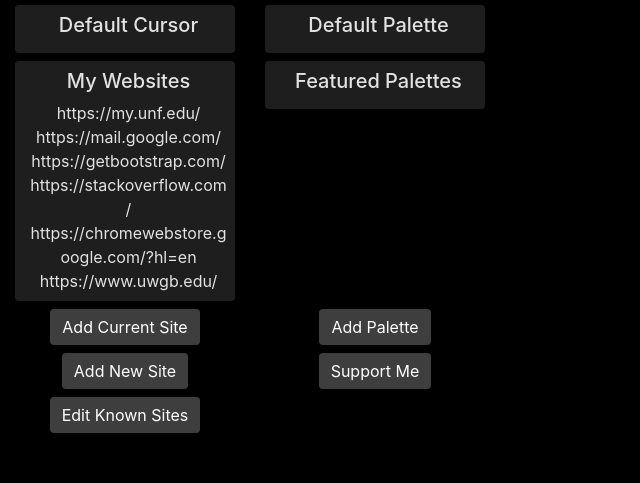
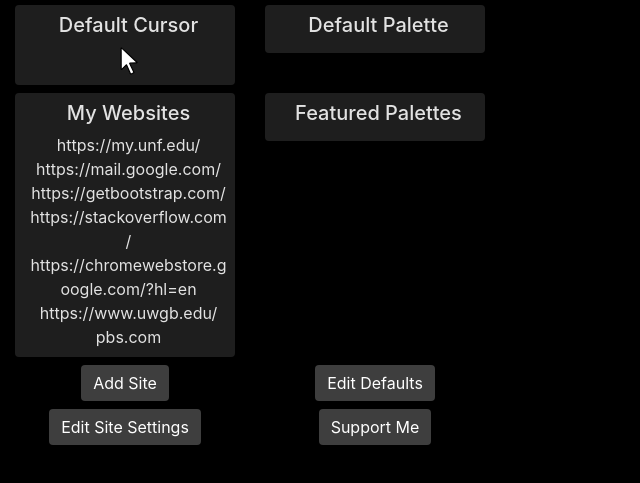
Before and after one commit to kattypo/DynamicCursorApp, a browser extension: page main.html in a window 1280 px wide. Shown: the part 37-520 px from the top of the page, without its empty margins (0-640 px from the left). Drawn offline with nearby package versions, Linux system fonts and the light colour scheme.

Commit message:
Added to main page
Added functions. Main connects to the Add Site page through the "Add Site" button

```diff
--- a/main.css
+++ b/main.css
@@ -2,6 +2,7 @@
     width: 500px;
     background-color: black;
     color: #E2E2E2;
+    cursor: url('Assets/Default Cursor.png'), auto;
 }
 .section {
     background-color: #1E1E1E;
--- a/main.html
+++ b/main.html
@@ -9,7 +9,7 @@
     <link rel="stylesheet" href="main.css">
     <script src="main.js"></script>
 </head>
-<body onload="getUserInformation()">
+<body onload="loadMainPage()">
     <div class="container text-center">
         <div class="defaultRow">
             <div class="col">
@@ -20,6 +20,24 @@
             <div class="col">
                 <div class="section container rounded">
                     <h5>Default Cursor</h5>
+                    <svg viewBox="0 0 50 50"
+                         width="32px"
+                         height="32px"
+                         version="1.1"
+                         id="svg1"
+                         xmlns="http://www.w3.org/2000/svg"
+                         xmlns:svg="http://www.w3.org/2000/svg">
+                        <defs id="defs1" />
+                        <g id="layer1"
+                           style="display:inline">
+                            <path class="defaultCursor" style="display:inline; fill:#ffffff; fill-opacity:1; stroke:black; stroke-width:1.875; stroke-dasharray:none; stroke-opacity:1"
+                                  d="m 14.577772,6.3866376 0.07601,32.2574274 a 0.58506117,0.58506117 22.549089 0 0 0.997073,0.414002 l 7.014118,-6.957257 a 0.28235062,0.28235062 10.877941 0 1 0.457815,0.08798 l 5.884077,13.547126 a 1.0003742,1.0003742 21.076358 0 0 1.330343,0.512706 l 3.864349,-1.750506 a 0.67290989,0.67290989 110.0408 0 0 0.329453,-0.903162 L 27.98401,29.89869 a 0.27960205,0.27960205 120.55962 0 1 0.23601,-0.399715 l 10.688963,-0.622376 a 0.56064347,0.56064347 109.7984 0 0 0.349262,-0.970197 L 15.629707,5.9269948 a 0.62574521,0.62574521 156.39708 0 0 -1.051935,0.4596428 z"
+                                  id="cursorPath"
+                                  transform="translate(-1.8947668,-1.0496537)" />
+                        </g>
+                    </svg>
+
+
                 </div>
             </div>
             <div class="col">
@@ -44,26 +62,20 @@
         </div>
         <div class="row">
             <div class="col">
-                <button type="button" class="btn btn-secondary border border-0">Add Current Site</button>
+                <button id="addSiteBtn" type="button" class="btn btn-secondary border border-0">Add Site</button>
             </div>
             <div class="col">
-                <button type="button" class="btn btn-secondary border border-0">Add Palette</button>
+                <button type="button" class="btn btn-secondary border border-0">Edit Defaults</button>
             </div>
         </div>
         <div class="row">
             <div class="col">
-                <button type="button" class="btn btn-secondary border border-0">Add New Site</button>
+                <button type="button" class="btn btn-secondary border border-0">Edit Site Settings</button>
             </div>
             <div class="col">
                 <button type="button" class="btn btn-secondary border border-0">Support Me</button>
             </div>
         </div>
-        <div class="row">
-            <div class="col">
-                <button type="button" class="btn btn-secondary border border-0">Edit Known Sites</button>
-            </div>
-            <div class="col"></div>
-        </div>
     </div>
 </body>
 </html>
--- a/main.js
+++ b/main.js
@@ -1,11 +1,24 @@
 'use strict';
 
+let defaultCursorStroke = "black";
+let defaultCursorFill = "white";
 let sites = ["https://my.unf.edu/",
     "https://mail.google.com/", "https://getbootstrap.com/", "https://stackoverflow.com/", "https://chromewebstore.google.com/?hl=en",
-    "https://www.uwgb.edu/"];
+    "https://www.uwgb.edu/", "pbs.com"];
 
-function getUserInformation() {
+
+window.addEventListener('load', function () {
+    let addSiteBtn = document.getElementById("addSiteBtn");
+    addSiteBtn.addEventListener("click", function () {
+        loadSitePage();
+    });
+});
+function loadMainPage() {
     getSiteList();
+    getDefaultCursor();
+}
+function loadSitePage() {
+    window.location.href = "addSite.html";
 }
 function getSiteList() {
     let list = document.getElementById("siteList");
@@ -15,3 +28,8 @@
         list.appendChild(li);
     }
 }
+function getDefaultCursor() {
+
+    document.getElementById('cursorPath').style.stroke = defaultCursorStroke;
+    document.getElementById('cursorPath').style.fill = defaultCursorFill;
+}
```
Also changed, not shown: manifest.json.
